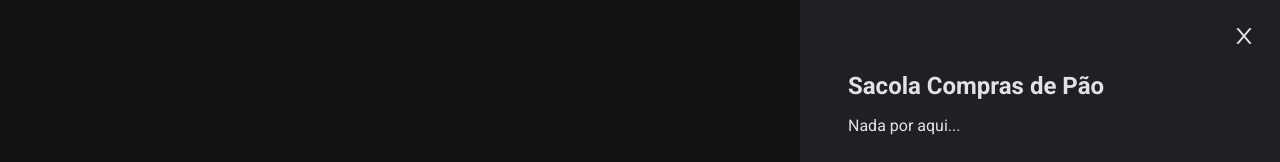
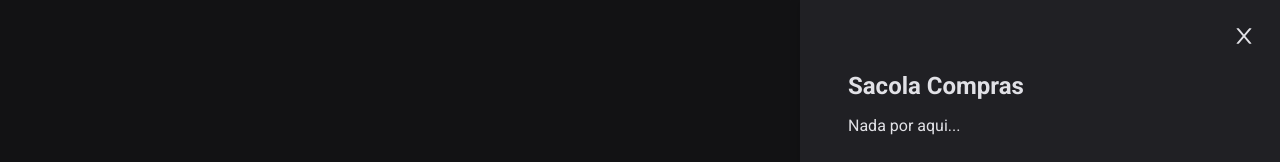
Before and after one commit to RivaldoMascarenhas/ignite-shop-nextjs, a Next.js app: page /context/provider in a window 1280 px wide. Both pictures are taken after a click on the button 1210 px from the left and 393 px from the top of the page. Shown: the top 162 px of the page. Built offline with nearby package versions, Linux system fonts and the light colour scheme.

Commit message:
test remove

```diff
--- a/src/component/cart/cart.tsx
+++ b/src/component/cart/cart.tsx
@@ -58,7 +58,7 @@ export default function Cart() {
             ref={cartRef}
             tabIndex={-1}
           >
-            <CartTitle>Sacola Compras de Pão</CartTitle>
+            <CartTitle>Sacola Compras</CartTitle>
             <Close onClick={toggleCart}>
               <AiOutlineClose fontSize={24} />
             </Close>
```
